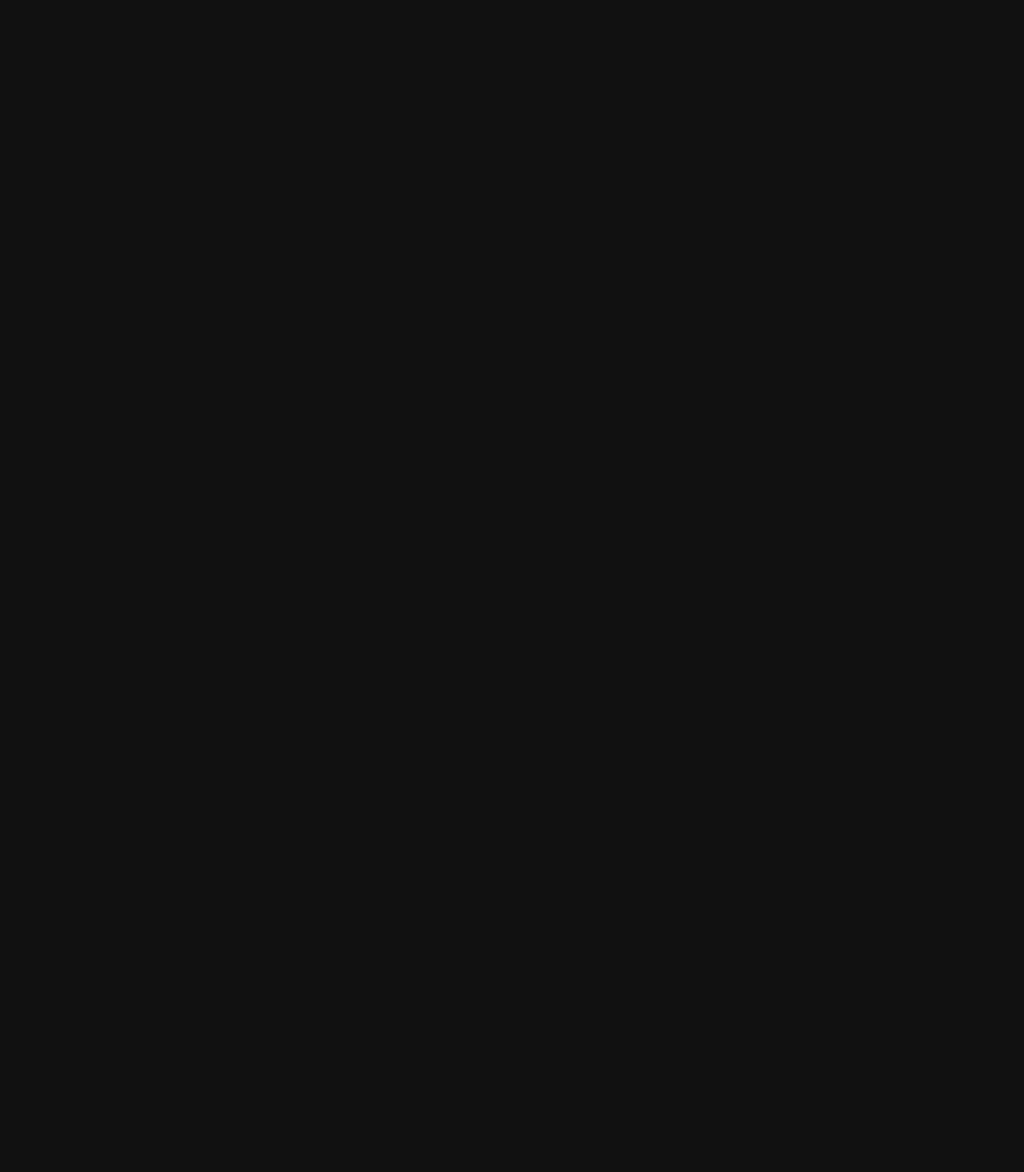
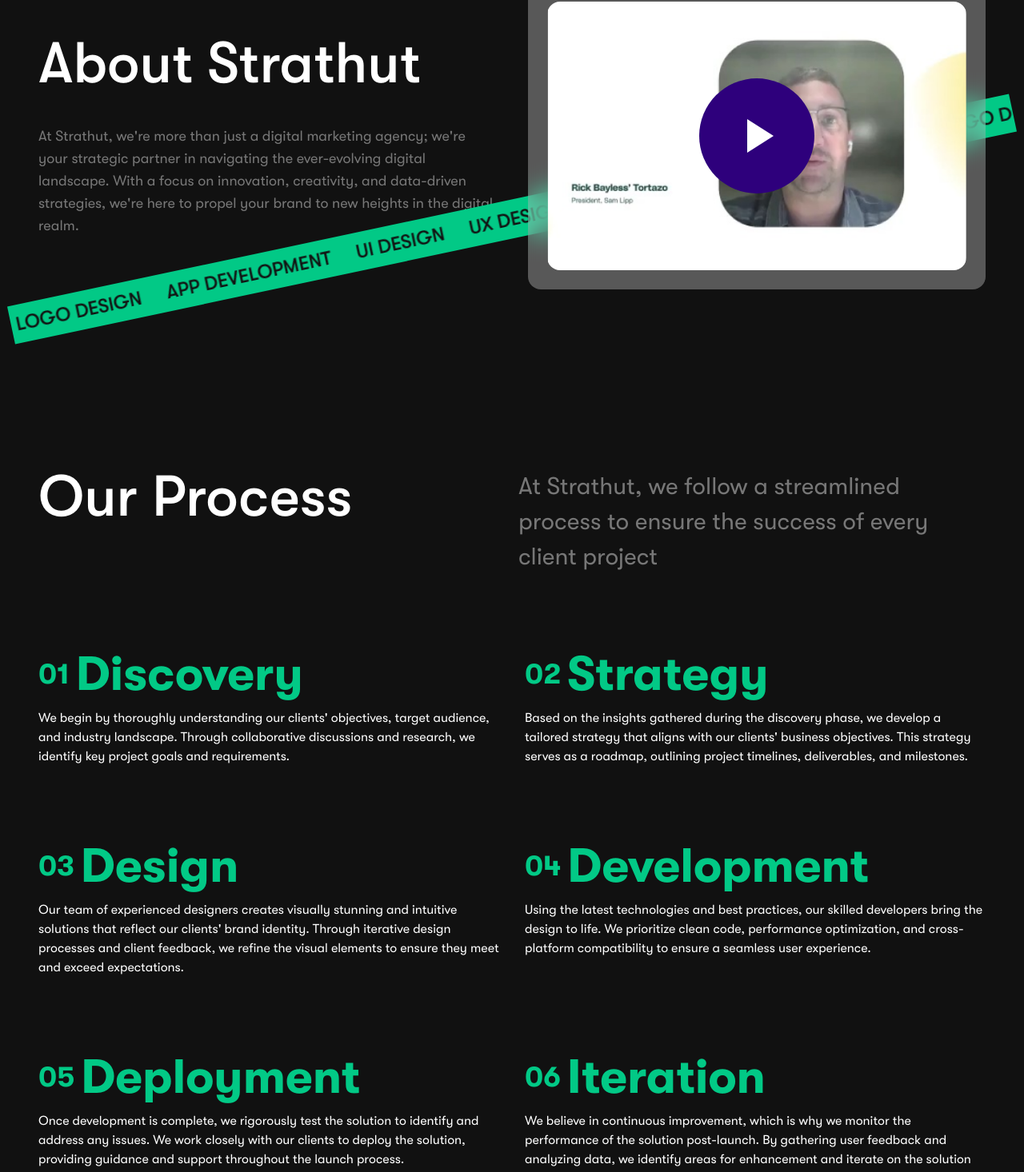
Before and after one commit to Tuboh-Original/strathut, a React (Vite) app: page /about in a window 1280 px wide. Before the commit this address had no page. Shown: the part 1102-2568 px from the top of the page at 80% size. Before the commit the page ends 800 px from the top, so only its background shows below. Built offline with nearby package versions, Linux system fonts and the light colour scheme.

Commit message:
Added Process page

```diff
--- a/src/App.tsx
+++ b/src/App.tsx
@@ -9,6 +9,7 @@
 import Homepage from "./pages/Homepage";
 import gsap from "gsap";
 import { useGSAP } from "@gsap/react";
+import AboutPage from "./pages/About";
 
 gsap.registerPlugin(useGSAP);
 
@@ -33,7 +34,8 @@
       <BrowserRouter>
         <Routes>
           <Route element={<AppLayout />}>
-            <Route index element={<Homepage />} />
+            <Route index path="/" element={<Homepage />} />
+            <Route path="/about" element={<AboutPage />} />
           </Route>
         </Routes>
       </BrowserRouter>
--- /dev/null
+++ b/src/components/common/Process.tsx
@@ -0,0 +1,73 @@
+import Box from "@mui/material/Box";
+
+const Processes = [
+  {
+    id: "01",
+    title: "Discovery",
+    desc: "We begin by thoroughly understanding our clients' objectives, target audience, and industry landscape. Through collaborative discussions and research, we identify key project goals and requirements.",
+  },
+  {
+    id: "02",
+    title: "Strategy",
+    desc: "Based on the insights gathered during the discovery phase, we develop a tailored strategy that aligns with our clients' business objectives. This strategy serves as a roadmap, outlining project timelines, deliverables, and milestones.",
+  },
+  {
+    id: "03",
+    title: "Design",
+    desc: "Our team of experienced designers creates visually stunning and intuitive solutions that reflect our clients' brand identity. Through iterative design processes and client feedback, we refine the visual elements to ensure they meet and exceed expectations.",
+  },
+  {
+    id: "04",
+    title: "Development",
+    desc: "Using the latest technologies and best practices, our skilled developers bring the design to life. We prioritize clean code, performance optimization, and cross-platform compatibility to ensure a seamless user experience.",
+  },
+  {
+    id: "05",
+    title: "Deployment",
+    desc: "Once development is complete, we rigorously test the solution to identify and address any issues. We work closely with our clients to deploy the solution, providing guidance and support throughout the launch process.",
+  },
+  {
+    id: "06",
+    title: "Iteration",
+    desc: "We believe in continuous improvement, which is why we monitor the performance of the solution post-launch. By gathering user feedback and analyzing data, we identify areas for enhancement and iterate on the solution to ensure ongoing success.",
+  },
+];
+
+const Process = () => {
+  return (
+    <Box className="py-28 2xl:py-36 px-4 md:px-12 flex flex-col gap-24 items-center">
+      <Box className="grid grid-cols-1 sm:grid-cols-2 gap-4">
+        <p className="text-7xl font-medium">Our Process</p>
+        <p className="text-3xl text-textBody leading-[2.75rem]">
+          At Strathut, we follow a streamlined process to ensure the success of
+          every client project
+        </p>
+      </Box>
+      <Box className="grid grid-cols-1 sm:grid-cols-2 gap-x-8 gap-y-24 w-full">
+        {Processes?.map((serv, ind) => (
+          <Box key={ind} className={`flex flex-col gap-3`}>
+            <Box
+              className={`flex gap-2 items-center hover:cursor-pointer hover:text-secondary`}
+            >
+              <p
+                className={`text-secondary text-4xl font-bold`}
+              >{serv?.id}</p>
+              <p
+                className={`font-semibold text-6xl text-secondary`}
+              >
+                {serv?.title}
+              </p>
+            </Box>
+              <p
+                className={`text`}
+              >
+                {serv?.desc}
+              </p>
+          </Box>
+        ))}
+      </Box>
+    </Box>
+  );
+};
+
+export default Process;
--- a/src/components/common/Services.tsx
+++ b/src/components/common/Services.tsx
@@ -90,7 +90,7 @@
       <Box className="grid grid-cols-1 sm:grid-cols-2 gap-8 w-full items-center">
         <Box className={`flex flex-col gap-16`}>
           {services?.map((serv, ind) => (
-            <Box className={`flex flex-col gap-4`}>
+            <Box key={ind} className={`flex flex-col gap-4`}>
               <Box
                 component={"button"}
                 onClick={() => {
--- a/src/components/navigation/Footer.tsx
+++ b/src/components/navigation/Footer.tsx
@@ -68,7 +68,7 @@
         <span className="w-24">
           <img src={logo} alt="Strathub white logo" />
         </span>
-        <p className="text-xs text-white">© 2024 STRATHUT.Agency All rights reserved.</p>
+        <p className="text-xs text-white uppercase">© 2024 STRATHUT.Agency All rights reserved.</p>
       </Box>
     </Box>
   );
--- /dev/null
+++ b/src/pages/About.tsx
@@ -0,0 +1,41 @@
+import Box from "@mui/material/Box";
+import About from "../components/common/About";
+import Process from "../components/common/Process";
+import Services from "../components/common/Services";
+import Partners from "../components/common/Partners";
+import Footer from "../components/navigation/Footer";
+
+const AboutPage = () => {
+  return (
+    <Box className="max-w-[1440px] flex flex-col w-full">
+      {/* Hero */}
+      <Box className="w-full pt-48 pb-32 bg-gradientPrimary1 flex flex-col items-center">
+        <Box className="w-11/12 md:w-4/5 flex flex-col items-center gap-4 sm:gap-6 lg:gap-16 2xl:gap-24 text-center">
+          <p className="text-[10rem] leading-[8rem] font-medium text-center">
+            We Are Your Digital Transformation Partner
+          </p>
+          <p className="text-3xl">
+            With a focus on innovation, creativity, and data-driven strategies,
+            we're here to propel your brand to new heights in the digital realm.
+          </p>
+        </Box>
+      </Box>
+
+      {/* About */}
+      <About />
+
+      {/* Process */}
+      <Process />
+
+      {/* Our Services */}
+      <Services />
+
+      {/* Our Partners */}
+      <Partners />
+
+      <Footer />
+    </Box>
+  );
+};
+
+export default AboutPage;
```
